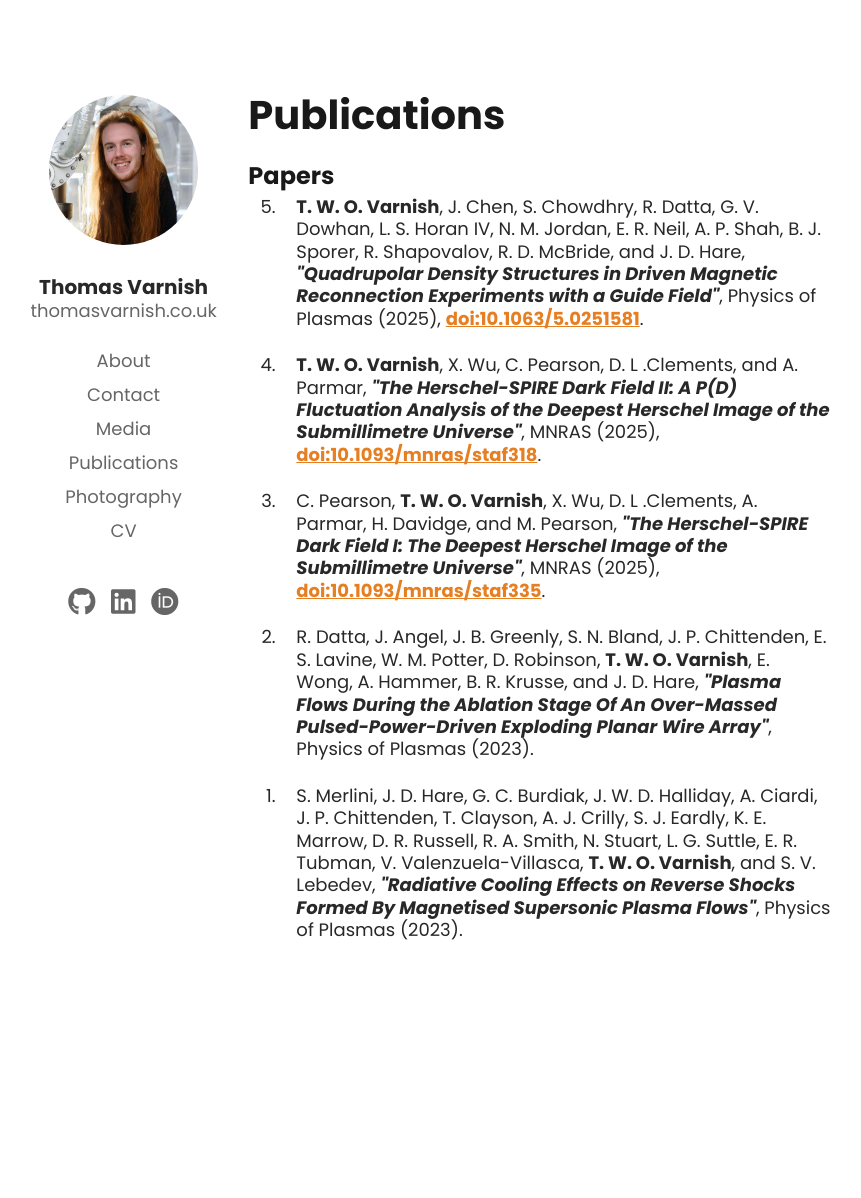
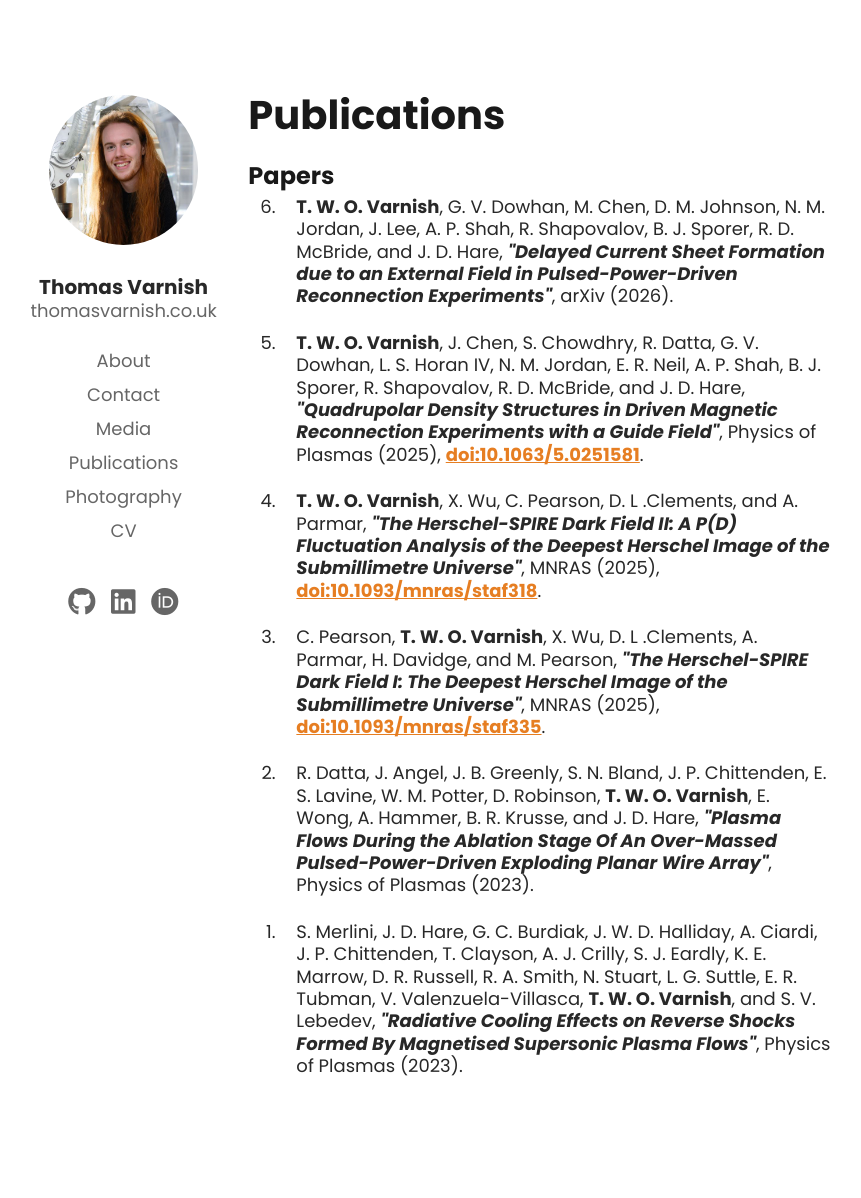
Before and after one commit to tvarnish/tvarnish.github.io, a Jekyll site: the page built from publications.md, in a window 1280 px wide. Shown: the whole page, without its empty margins (167-1028 px from the left). Built offline with Jekyll 4.4.1, drawn with Linux system fonts in a browser that asks for light colours; nearby versions of some CDN libraries; before the commit the page ends 1062 px from its top, so only the background shows below that.

```diff
--- a/_data/pubs.yml
+++ b/_data/pubs.yml
@@ -1,4 +1,9 @@
 papers:
+ - authors: T. W. O. Varnish, G. V. Dowhan, M. Chen, D. M. Johnson, N. M. Jordan, J. Lee, A. P. Shah, R. Shapovalov, B. J. Sporer, R. D. McBride, J. D. Hare
+   title: Delayed Current Sheet Formation due to an External Field in Pulsed-Power-Driven Reconnection Experiments
+   journal: arXiv
+   year: 2026
+   link: https://arxiv.org/abs/2605.15427
  - authors: T. W. O. Varnish, J. Chen, S. Chowdhry, R. Datta, G. V. Dowhan, L. S. Horan IV, N. M. Jordan, E. R. Neil, A. P. Shah, B. J. Sporer, R. Shapovalov, R. D. McBride, J. D. Hare
    title: Quadrupolar Density Structures in Driven Magnetic Reconnection Experiments with a Guide Field
    journal: Physics of Plasmas
```
Also changed, not shown: about.md (+2 -2 lines).
